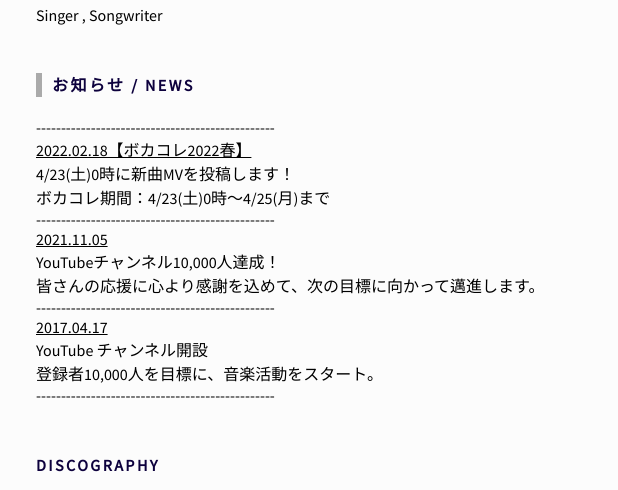
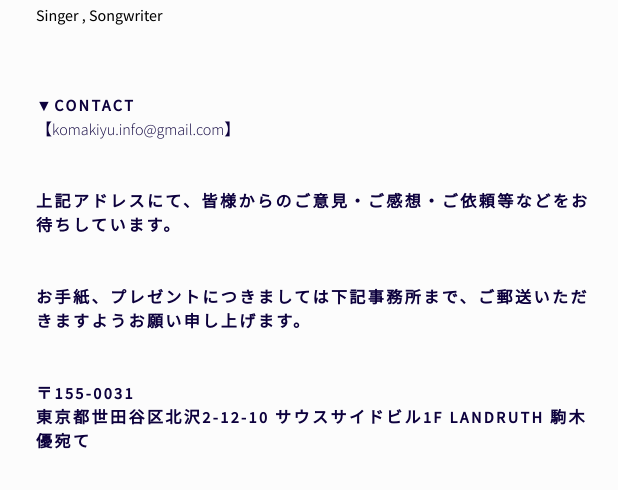
Before and after one commit to yukomakigg/0820, a plain HTML site: page index.html in a window 1280 px wide. Shown: the part 263-753 px from the top of the page, 644-1262 px from the left. Drawn offline with Linux system fonts and the light colour scheme.

Commit message:
Update index.html

```diff
--- a/index.html
+++ b/index.html
@@ -72,7 +72,16 @@
 			<p>
 
 			</p>
-			Singer , Songwriter
+			Singer , Songwriter<br><br>
+			  			<h2>
+			▼Contact
+			</h2>
+			<p>
+				<a>【komakiyu.info@gmail.com】</a>
+			<h2>上記アドレスにて、皆様からのご意見・ご感想・ご依頼等などをお待ちしています。</h2>
+				<h2>お手紙、プレゼントにつきましては下記事務所まで、ご郵送いただきますようお願い申し上げます。</h2>
+				<h2>〒155-0031<br />東京都世田谷区北沢2-12-10 サウスサイドビル1F LANDRUTH 駒木優宛て</h2>
+			</p>
 
 			<section class="container py-5" id="sec1">
 				<div class="mb-3">
```
